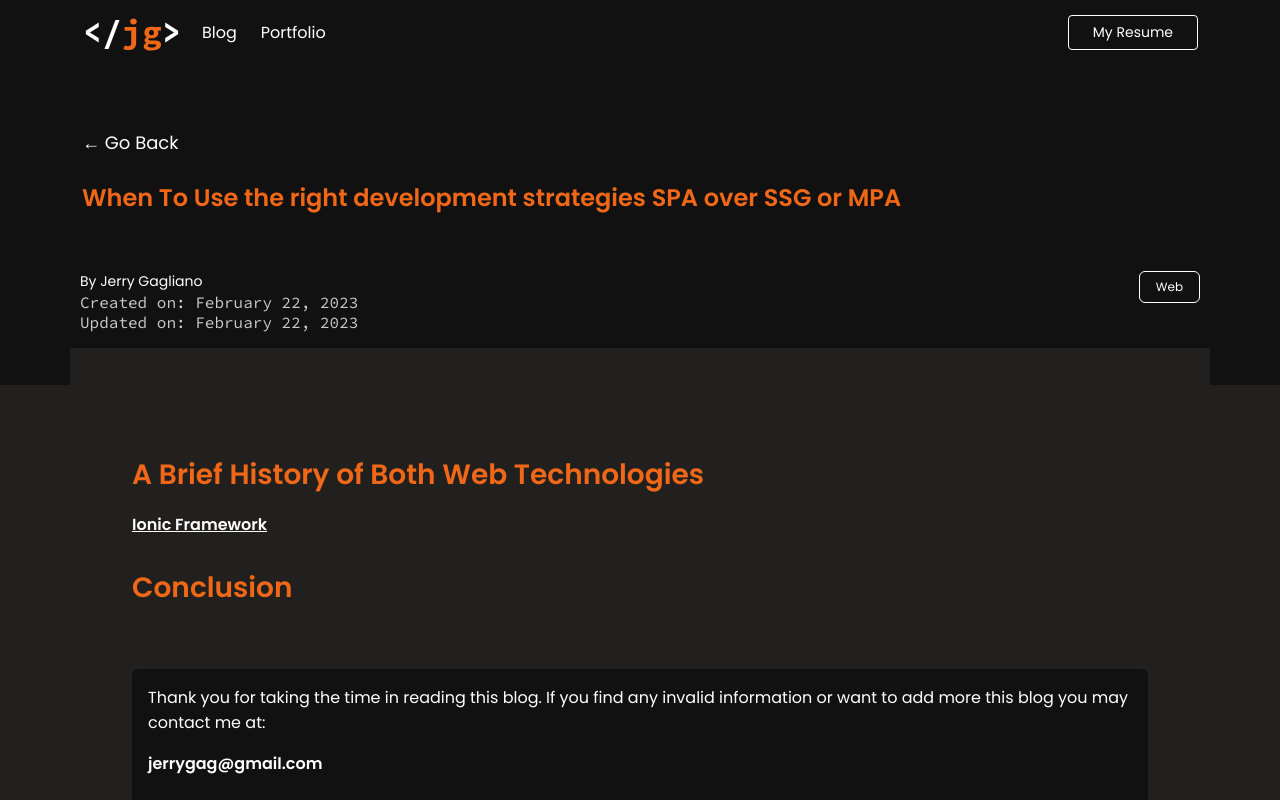
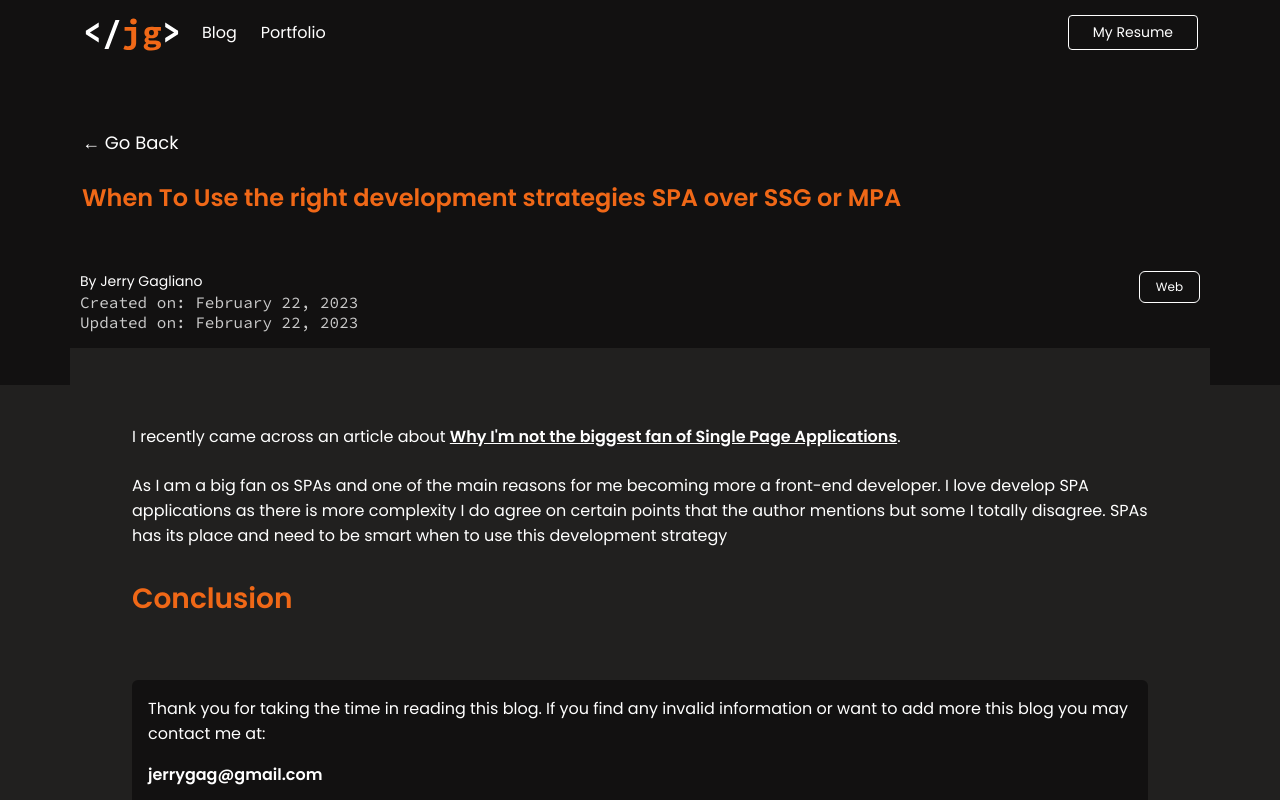
Before and after one commit to JGSolutions/jerry-gagliano, a Next.js app: page /posts/site-architecture-between-spa-mpa-ssg in a window 1280 px wide. Shown: the top 800 px of the page. Built offline with nearby package versions, Linux system fonts and the light colour scheme.

Commit message:
adding text

```diff
--- a/pages/posts/site-architecture-between-spa-mpa-ssg.mdx
+++ b/pages/posts/site-architecture-between-spa-mpa-ssg.mdx
@@ -2,12 +2,11 @@ import {meta} from '../../lib/blog-posts'
 import BlogLayout from '../../components/blog-layout/blog-layout'
 import SyntaxHighlighter from 'react-syntax-highlighter';
 
-## A Brief History of Both Web Technologies
+I recently came across an article about [Why I'm not the biggest fan of Single Page Applications](https://www.matuzo.at/blog/2023/single-page-applications-criticism/).
 
-
-
-
-[Ionic Framework](https://ionicframework.com/)
+As I am a big fan os SPAs and one of the main reasons for me becoming more a front-end developer. I love develop SPA applications as there is more
+complexity I do agree on certain points that the author mentions but some I totally disagree. SPAs has its place and need to be smart when to use this
+development strategy
 
 
 ## Conclusion
```
